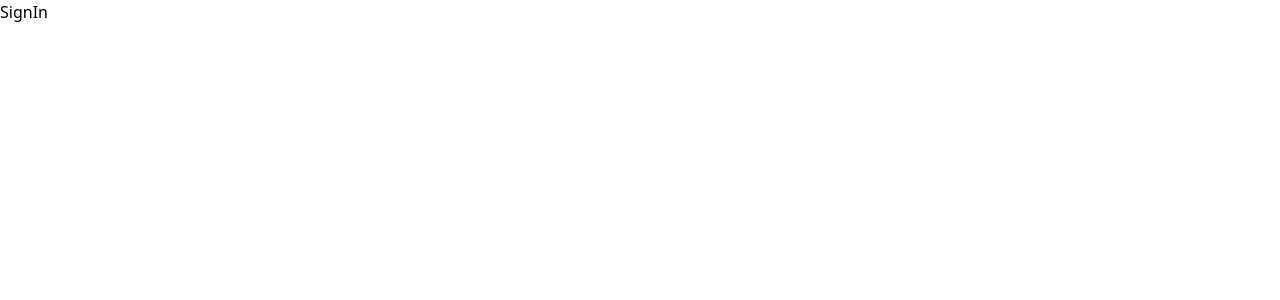
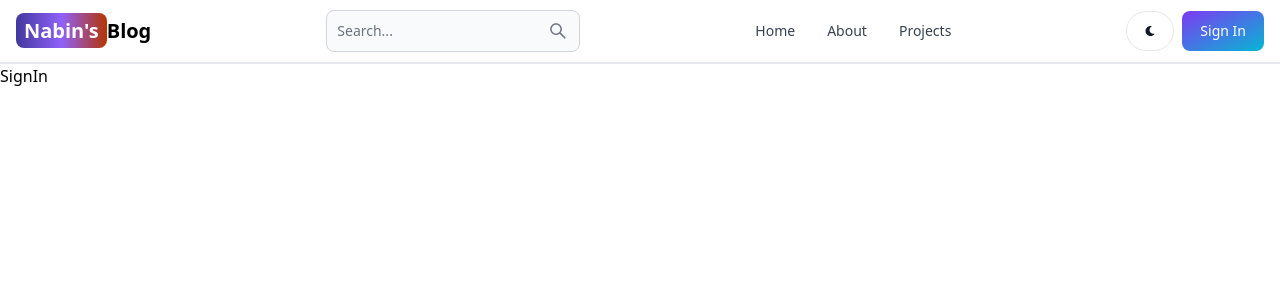
Before and after one commit to narayaabinnadhikari/mern-blog, a React (Vite) app in the folder client/: page /sign-in in a window 1280 px wide. Shown: the top 300 px of the page. Built offline with nearby package versions, Linux system fonts and the light colour scheme.

Commit message:
header section created

```diff
--- a/client/package.json
+++ b/client/package.json
@@ -10,8 +10,10 @@
     "preview": "vite preview"
   },
   "dependencies": {
+    "flowbite-react": "^0.7.2",
     "react": "^18.2.0",
     "react-dom": "^18.2.0",
+    "react-icons": "^5.0.1",
     "react-router-dom": "^6.21.3"
   },
   "devDependencies": {
--- a/client/src/App.jsx
+++ b/client/src/App.jsx
@@ -5,12 +5,14 @@
 import SignUp from './pages/SignUp'
 import Dashboard from './pages/Dashboard'
 import Projects from './pages/Projects'
+import Header from './components/Header'
 
 
 function App() {
 
   return (
     <BrowserRouter>
+      <Header />
       <Routes>
           <Route path='/' element={<Home />} />
           <Route path='/about' element={<About />} />
--- /dev/null
+++ b/client/src/components/Header.jsx
@@ -0,0 +1,53 @@
+import React from "react";
+import { Button, Navbar, TextInput } from "flowbite-react";
+import { Link, useLocation } from "react-router-dom";
+import {AiOutlineSearch} from 'react-icons/ai'
+import {FaMoon} from 'react-icons/fa'
+
+export default function Header() {
+  const path = useLocation().pathname;
+  return (
+    <Navbar className="border-b-2">
+      <Link
+        to="/"
+        className="self-center whitespace-nowrap text-sm sm:text-xl font-semibold dark:text-white"
+      >
+        <span className="px-2 py-1 bg-gradient-to-r from-indigo-800 via-purple-500 to-orange-700 rounded-lg text-white">
+          Nabin&apos;s
+        </span>
+        Blog
+      </Link>
+      <form>
+        <TextInput
+          type="text"
+          placeholder="Search..."
+          rightIcon={AiOutlineSearch}
+          className="hidden lg:inline"
+        />
+      </form>
+      <Button className="w-12 h-10 lg:hidden" color="gray" pill>
+        <AiOutlineSearch />
+      </Button>
+      <div className="flex gap-2 md:order-2">
+        <Button className="w-12 h-10 hi` sm:inline" color="gray" pill>
+          <FaMoon />
+        </Button>
+        <Link to="/sign-in">
+          <Button gradientDuoTone="purpleToBlue">Sign In</Button>
+        </Link>
+        <Navbar.Toggle />
+        </div>
+        <Navbar.Collapse>
+            <Navbar.Link active={path === "/"} as={"div"}>
+              <Link to="/">Home</Link>
+            </Navbar.Link>
+            <Navbar.Link active={path === "/about"} as={"div"}>
+              <Link to="/about">About</Link>
+            </Navbar.Link>
+            <Navbar.Link active={path === "/projects"} as={"div"}>
+            <Link to="/projects">Projects</Link>
+            </Navbar.Link>
+          </Navbar.Collapse>
+    </Navbar>
+  );
+}
--- a/client/tailwind.config.js
+++ b/client/tailwind.config.js
@@ -1,8 +1,12 @@
 /** @type {import('tailwindcss').Config} */
 export default {
-  content: ["./index.html", "./src/**/*.{js,ts,jsx,tsx}"],
+  content: [
+    "./index.html",
+    "./src/**/*.{js,ts,jsx,tsx}",
+    "node_modules/flowbite-react/**/*.{js,jsx,ts,tsx}",
+  ],
   theme: {
     extend: {},
   },
-  plugins: [],
+  plugins: [require("flowbite/plugin")],
 };
```
Also changed, not shown: 2 other files (tests, documents, lock files or other folders).
